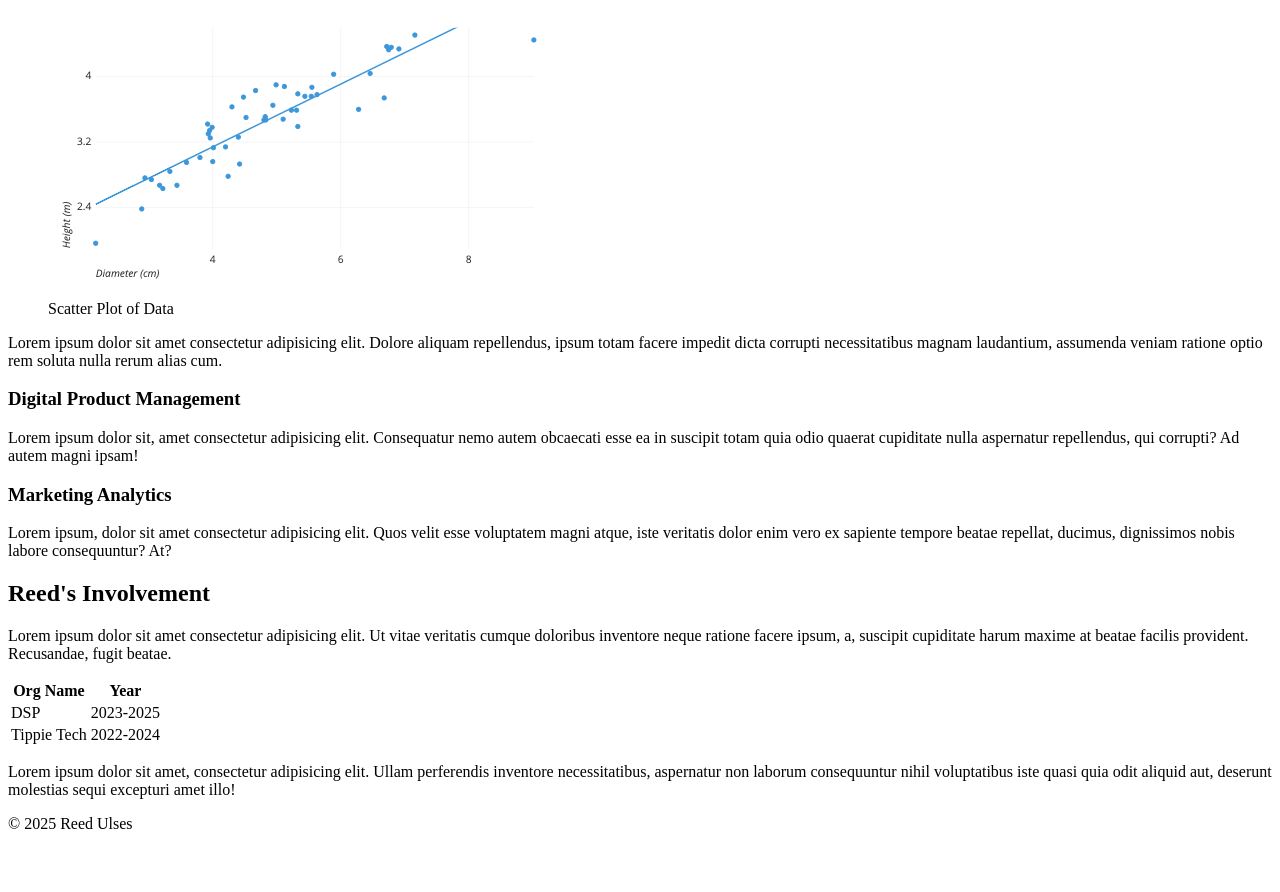
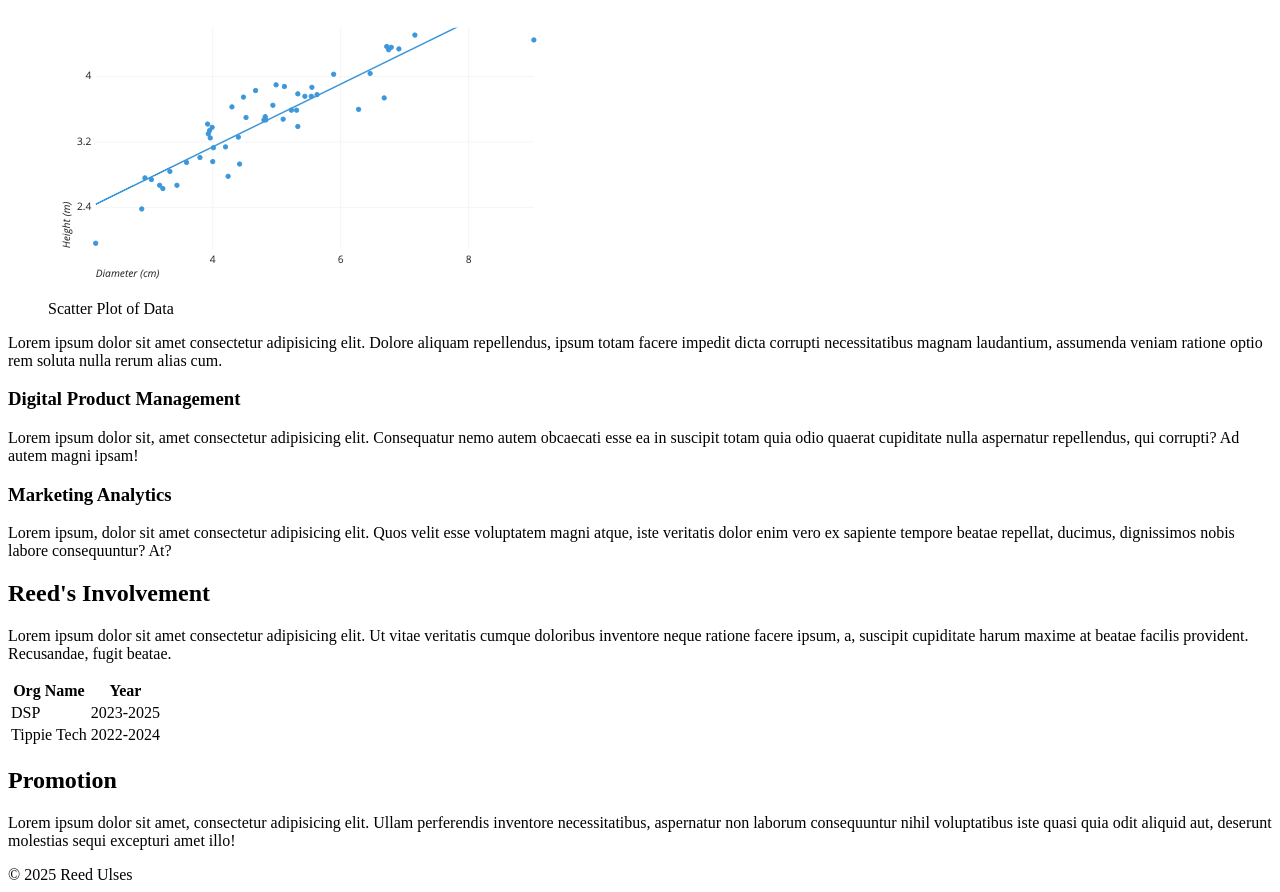
Before and after one commit to rulses/3300-html-demo, a plain HTML site: page index.html in a window 1280 px wide. Shown: the part 941-1833 px from the top of the page. Before the commit the page ends 1782 px from the top, so only its background shows below. Drawn offline with Linux system fonts and the light colour scheme.

Commit message:
update promotion title

```diff
--- a/index.html
+++ b/index.html
@@ -92,7 +92,8 @@
         </table>
       </section>
 
-      <section id="" promotion>
+      <section id="promotion">
+        <h2>Promotion</h2>
         <p>
           Lorem ipsum dolor sit amet, consectetur adipisicing elit. Ullam
           perferendis inventore necessitatibus, aspernatur non laborum
```
